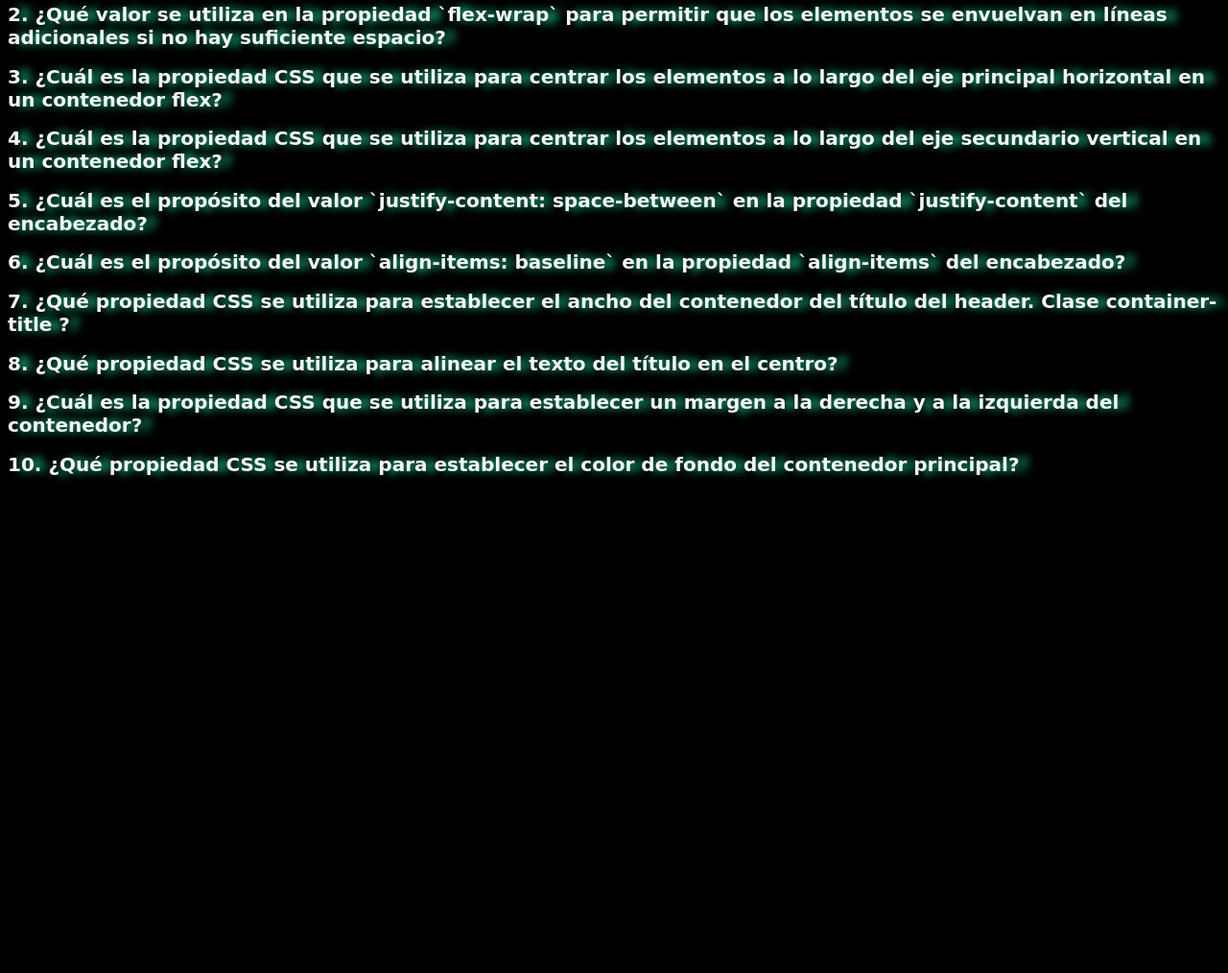
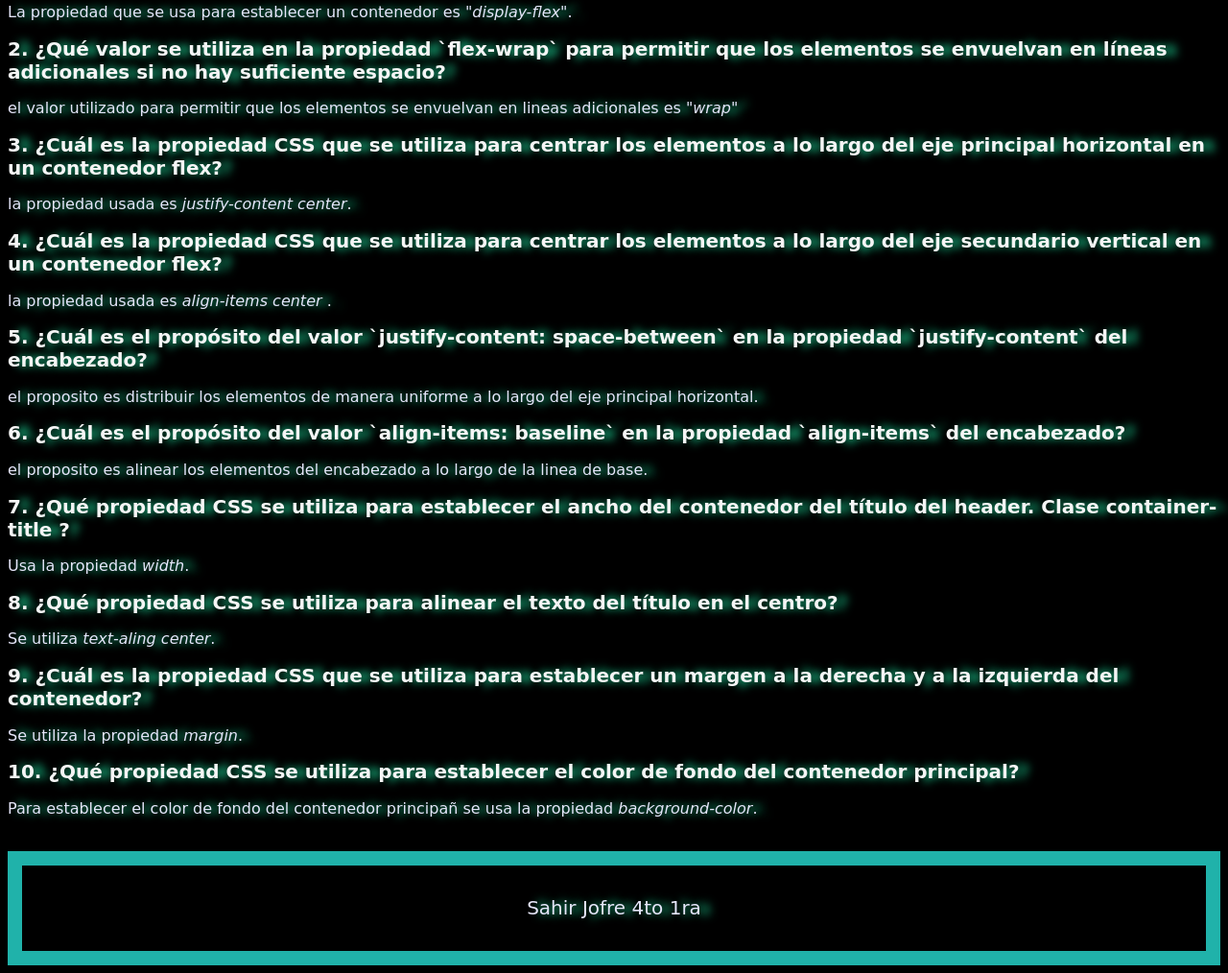
Before and after one commit to SahJof06/06, a plain HTML site: page index.html in a window 1280 px wide. Shown: the part 1510-2524 px from the top of the page at 96% size. Before the commit the page ends 2022 px from the top, so only its background shows below. Drawn offline with Linux system fonts and the light colour scheme; a web font is replaced by a local one.

Commit message:
Add files via upload

```diff
--- a/estilo.css
+++ b/estilo.css
@@ -1,6 +1,5 @@
 html {
     background-color: black;
-    font-family: 'Dancing Script', cursive;
     font-family: 'Paprika', cursive;
     text-shadow: 2px 2px 10px black;
 
@@ -36,3 +35,10 @@ p {
 .hijo {
     padding: 10px;
 }
+footer{
+    background-color: black;
+    padding: 1%;
+    border: lightseagreen solid 15px;
+    font-size: 20px;
+    text-align: center;
+}
--- a/index.html
+++ b/index.html
@@ -20,7 +20,7 @@
                 <img src="assets/alai.webp" alt="" height="120" width="120">
             </div>
             <div class="hijo">
-                <h1><u>Trabajo Practico Numero 6</u></h1>
+                <h1><u>Trabajo práctico Número 6</u></h1>
             </div>
         </div>
     </header>
@@ -77,44 +77,47 @@
     <main>
         <h2>1. ¿Qué propiedad CSS se utiliza para establecer un contenedor como contenedor flex?
         </h2>
-        <p></p>
+        <p>La propiedad que se usa para establecer un contenedor es <i>"display-flex"</i>.</p>
 
         <h2>2. ¿Qué valor se utiliza en la propiedad `flex-wrap` para permitir que los elementos se envuelvan en líneas
             adicionales si no hay suficiente espacio?
         </h2>
-        <p></p>
+        <p>el valor utilizado para permitir que los elementos se envuelvan en lineas adicionales es <i>"wrap"</i> </p>
 
         <h2>3. ¿Cuál es la propiedad CSS que se utiliza para centrar los elementos a lo largo del eje principal
             horizontal en un contenedor flex?</h2>
-        <p></p>
+        <p>la propiedad usada es <i>justify-content center</i>.</p>
 
         <h2>4. ¿Cuál es la propiedad CSS que se utiliza para centrar los elementos a lo largo del eje secundario
             vertical en un contenedor flex?</h2>
-        <p></p>
+        <p>la propiedad usada es <i>align-items center </i>.</p>
 
         <h2>5. ¿Cuál es el propósito del valor `justify-content: space-between` en la propiedad `justify-content` del
             encabezado?</h2>
-        <p></p>
+        <p>el proposito es distribuir los elementos de manera uniforme a lo largo del eje principal horizontal.</p>
 
         <h2>6. ¿Cuál es el propósito del valor `align-items: baseline` en la propiedad `align-items` del encabezado?
         </h2>
-        <p></p>
+        <p>el proposito es alinear los elementos del encabezado a lo largo de la linea de base.</p>
 
         <h2>7. ¿Qué propiedad CSS se utiliza para establecer el ancho del contenedor del título del header. Clase
             container-title ?</h2>
-        <p></p>
+        <p>Usa la propiedad <i>width</i>.</p>
 
         <h2>8. ¿Qué propiedad CSS se utiliza para alinear el texto del título en el centro?</h2>
-        <p></p>
+        <p>Se utiliza <i>text-aling center</i>.</p>
 
         <h2>9. ¿Cuál es la propiedad CSS que se utiliza para establecer un margen a la derecha y a la izquierda del
             contenedor?</h2>
-        <p></p>
+        <p>Se utiliza la propiedad <i>margin</i>.</p>
 
         <h2>10. ¿Qué propiedad CSS se utiliza para establecer el color de fondo del contenedor principal?</h2>
-        <p></p>
+        <p>Para establecer el color de fondo del contenedor principañ se usa la propiedad <i>background-color</i>.</p> <br>
 
     </main>
+    <footer>
+        <div> <p>Sahir Jofre 4to 1ra</p></div>
+    </footer>
 </body>
 
 </html>
```
Also changed, not shown: pagina.html (added, +48 -0 lines).
